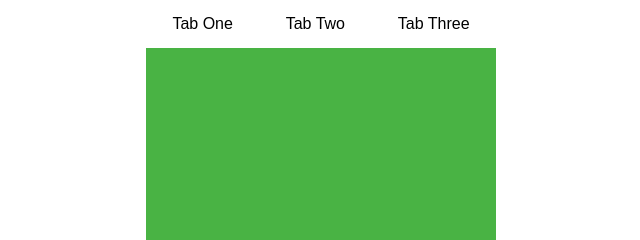
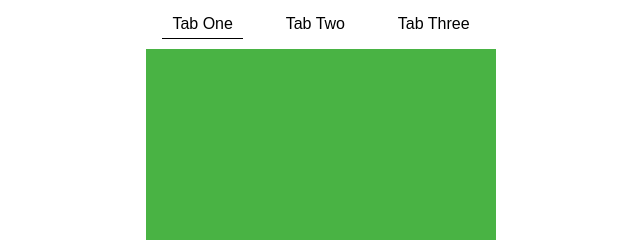
Before and after one commit to AlinaAndriychuk/Tabs, a React app: page / in a window 1280 px wide. Shown: the top 240 px of the page, 319-959 px from the left. Built offline with nearby package versions, Linux system fonts and the light colour scheme.

Commit message:
active class

```diff
--- a/package.json
+++ b/package.json
@@ -8,6 +8,7 @@
     "@testing-library/user-event": "^7.2.1",
     "babel-cli": "^6.26.0",
     "babel-preset-react-app": "^3.1.2",
+    "classnames": "^2.2.6",
     "node-sass": "^4.14.1",
     "react": "^16.13.1",
     "react-dom": "^16.13.1",
--- a/src/Components/Tabs.js
+++ b/src/Components/Tabs.js
@@ -1,8 +1,11 @@
 import React, {useRef} from 'react';
+import classNames from 'classnames';
 
 function TabItem(props) {
+  const itemClass = classNames({"tabs__item": true, active: props.active});
+
   return (
-    <li className="tabs__item" onClick={ () => props.switchTab(props.options.value) }>
+    <li className={itemClass} onClick={ () => props.switchTab(props.options) }>
       {props.renderTab(props.options.label)}
     </li>
   )
@@ -12,10 +15,11 @@ function Tabs(props) {
   const slider = useRef(null);
   const sliderPage = useRef(null);
 
-  function switchTab(num) {
+  function switchTab(value) {
     const pageWidth = sliderPage.current.clientWidth;
+    slider.current.style.right = pageWidth * (value.value - 1) + "px";
 
-    props.onChange(num, pageWidth, slider.current)
+    props.onChange(value)
   }
 
   return (
@@ -24,7 +28,7 @@ function Tabs(props) {
         {
           props.options.map( item => {
             return (
-              <TabItem options={item} switchTab={switchTab} renderTab={props.renderTab} key={item.value}></TabItem>
+              <TabItem options={item} switchTab={switchTab} active={props.value.value === item.value} renderTab={props.renderTab} key={item.value}></TabItem>
             )
           })
         }
--- a/src/index.js
+++ b/src/index.js
@@ -1,24 +1,31 @@
 "use-strict";
-import React from 'react';
+import React, {useState} from 'react';
 import ReactDOM from 'react-dom';
 import './index.sass';
 import * as serviceWorker from './serviceWorker';
 import Tabs from './Components/Tabs';
 
 const options = [{ value: '1', label: 'Tab One'}, { value: '2', label: 'Tab Two'}, { value: '3', label: 'Tab Three'}];
-const value = { value: '1', label: 'Tab One'};
 
-function renderTab(label) {
-  return label
-};
+function View() {
+  const [value, setValue] = useState({ value: '1', label: 'Tab One'});
 
-function onChange(num, width, slider) {
-  slider.style.right = width * (num - 1) + "px";
-};
+  const handleOnChange = value => {
+    setValue(value);
+  }
+
+  const renderTab = label => {
+    return label;
+  };
+
+  return (
+    <Tabs options={options} value={value} renderTab={renderTab} onChange={handleOnChange}>
+    </Tabs>
+  )
+}
 
 ReactDOM.render(
-  <Tabs options={options} value={value} renderTab={renderTab} onChange={onChange}>
-  </Tabs>,
+  <View></View>,
   document.getElementById('container')
 );
 
--- a/src/index.sass
+++ b/src/index.sass
@@ -45,7 +45,7 @@ body
 
 .tabs__container
   padding: 0
-  margin: 5px 0
+  margin: 5px 0 10px
 
   display: flex
   justify-content: space-around
@@ -53,6 +53,9 @@ body
   list-style-type: none
 
 .tabs__item
-  padding: 10px
+  padding: 10px 10px 5px
 
   cursor: pointer
+
+.active
+  border-bottom: 1px #000 solid
```
Also changed, not shown: 1 other file.
